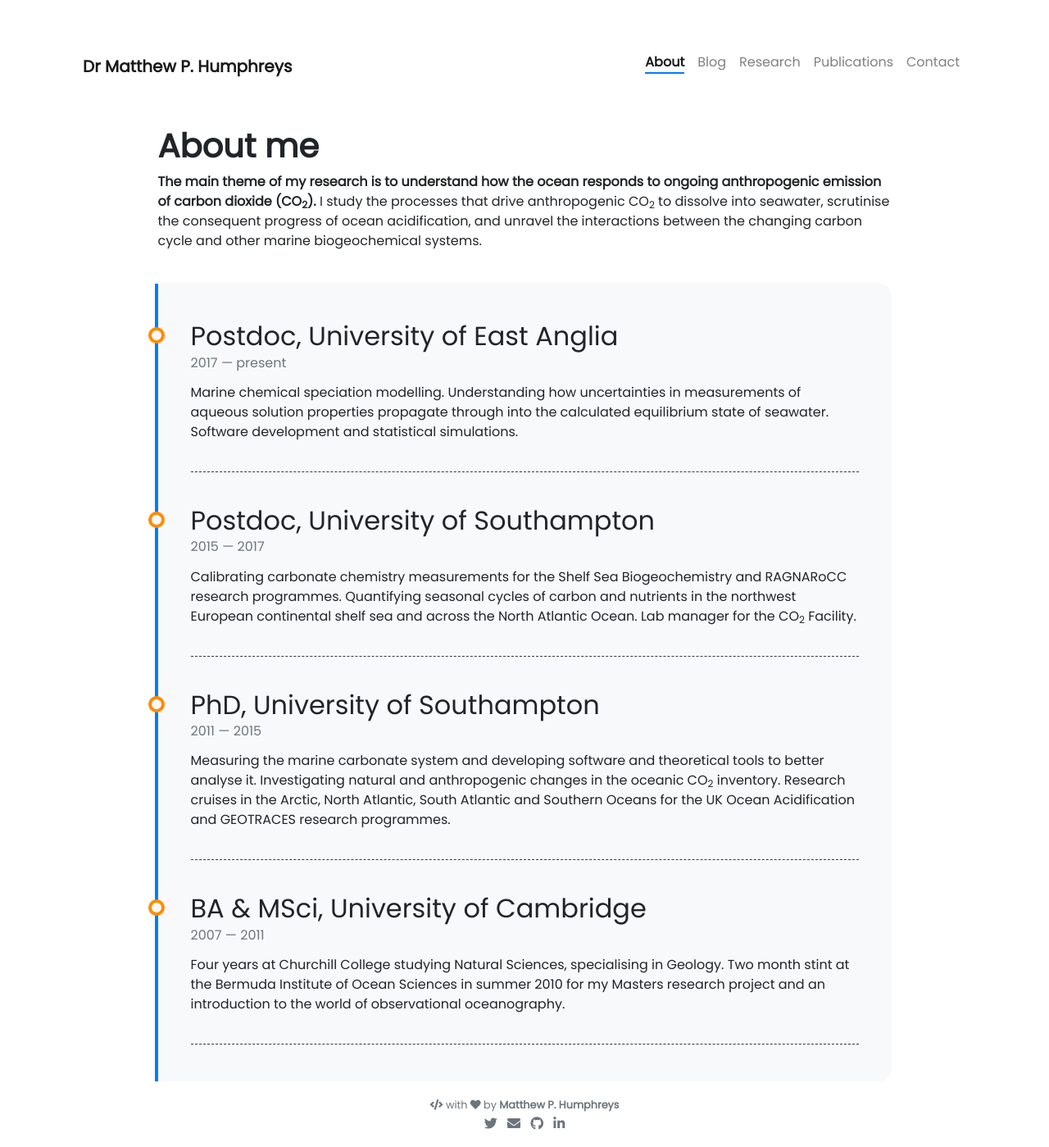
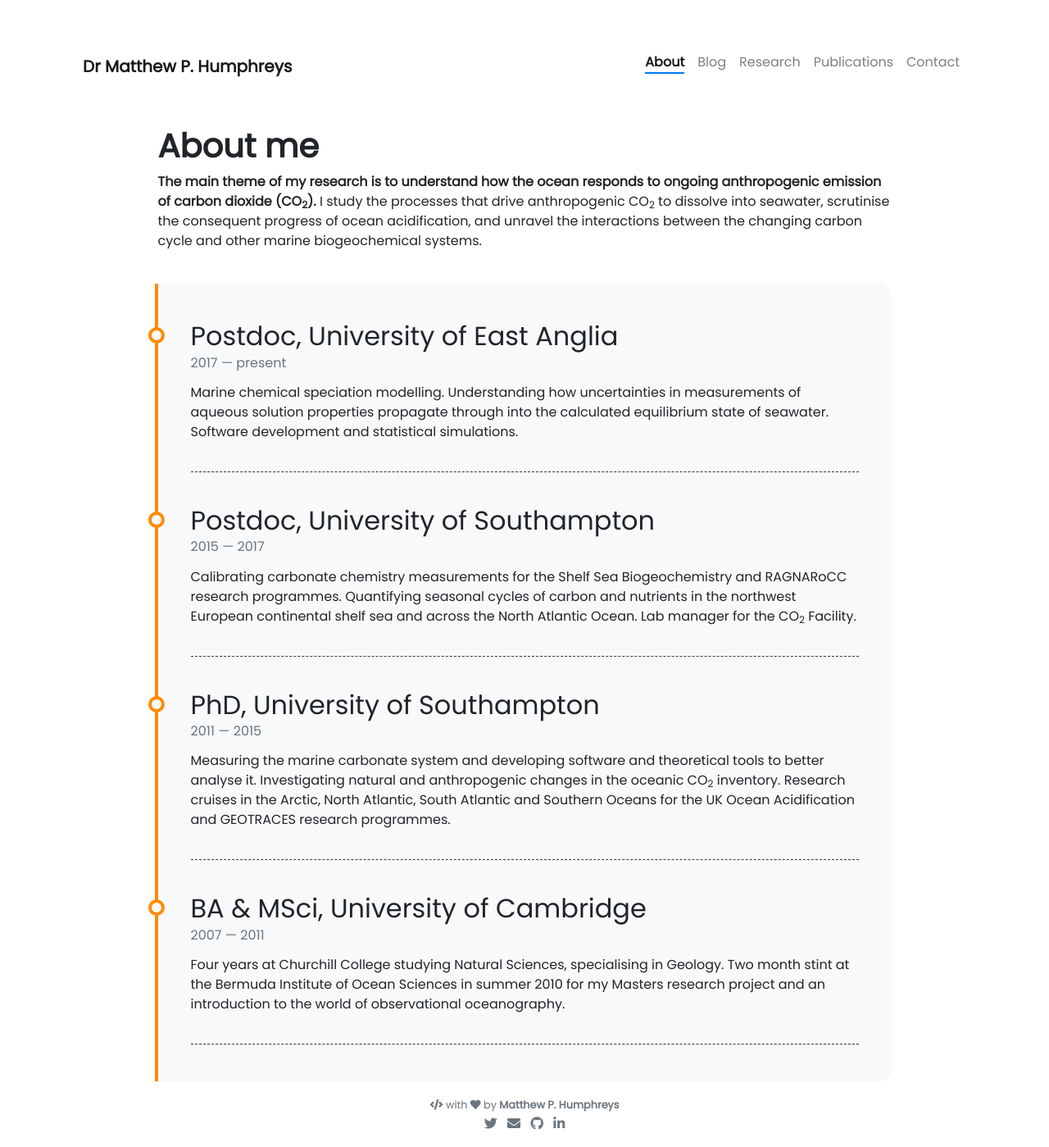
Before and after one commit to mvdh7/mvdh7.github.io, a Jekyll site: the page built from pages/about.md, in a window 1280 px wide. Shown: the whole page at 82% size. Built offline with Jekyll 4.4.1, drawn with Linux system fonts in a browser that asks for light colours; nearby versions of some CDN libraries; comment, search, counter and statistics services are not loaded.

Commit message:
try more orange

```diff
--- a/_sass/_timeline.scss
+++ b/_sass/_timeline.scss
@@ -9,7 +9,7 @@
 		content: '';
 		width: 4px;
 		height: 100%;
-		background-color: $primary;
+		background-color: $orange;
 		position: absolute;
 		left: -4px;
 		top: 0;
```
